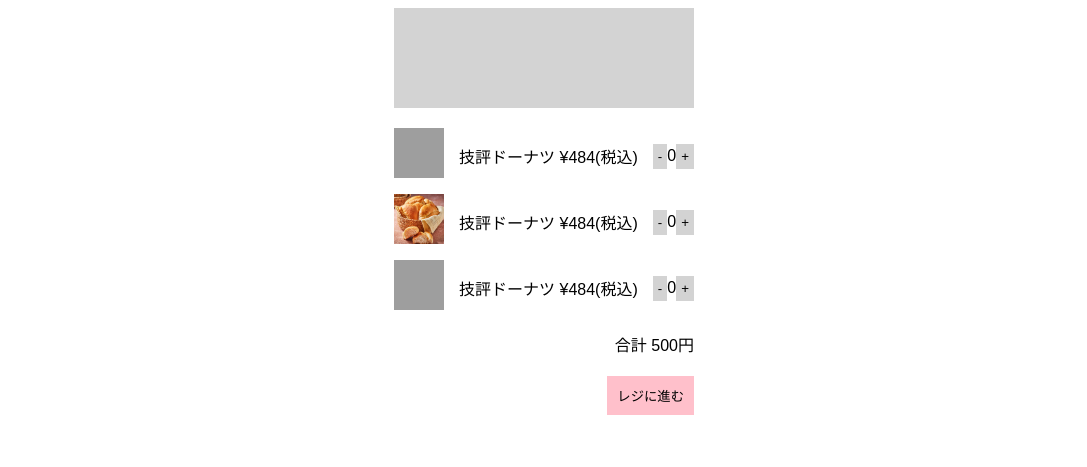
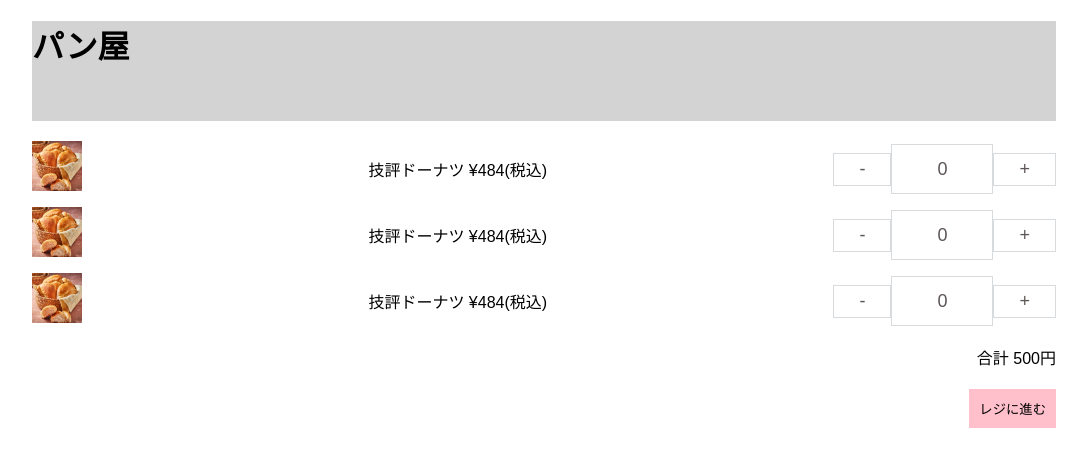
Before and after one commit to uotas-kosuke/pan_de_reserve, a Django app: page / in a window 1280 px wide. Shown: the top 467 px of the page, without its empty margins (96-1183 px from the left). Run offline with Django 5.2, Linux system fonts and the light colour scheme; grey boxes are pictures that could not be loaded.

Commit message:
ヘッダーを作る。Buttonを押したら数が上下する

```diff
--- a/pan_de_reserve/templates/pan_de_reserve/index.html
+++ b/pan_de_reserve/templates/pan_de_reserve/index.html
@@ -7,9 +7,11 @@
     <style>
         body {
             font-family: Arial, sans-serif;
+            margin: 0;
+            width: 100%;
         }
         .container {
-            width: 300px;
+            width: 80%;
             margin: 0 auto;
         }
         .product {
@@ -25,12 +27,6 @@
         .quantity {
             display: flex;
             align-items: center;
-        }
-        .quantity button {
-            background-color: lightgray;
-            border: none;
-            padding: 5px;
-            cursor: pointer;
         }
         .checkout {
             text-align: right;
@@ -51,22 +47,55 @@
             height: 100px;
             margin-bottom: 20px;
         }
+        .add_button {
+            color:rgba(43, 32, 32, 0.76) ;
+            font-size: 18px;
+            cursor: pointer;
+            padding: 5px 25px;
+            background-color: white;
+            border: 1px solid #D7DBDD;
+            border-radius: 0;
+            outline: 0;
+        }
+        .minus_button {
+            color:rgba(43, 32, 32, 0.76) ;
+            font-size: 18px;
+            cursor: pointer;
+            padding: 5px 25px;
+            background-color: white;
+            border: 1px solid #D7DBDD;
+            border-radius: 0;
+            outline: 0;
+        }
+        .inputtext {
+            color:rgba(43, 32, 32, 0.76) ;
+            font-size: 18px;
+            border-left: 0;
+            border-right: 0;
+            width: 80px;
+            line-height: 3rem;
+            text-align: center;
+            border: 1px solid #D7DBDD;
+            padding: 0 10px;
+        }
     </style>
 </head>
 <body>
     {% load static %}
-    <div class="container">
+      <div class="container">
         <!-- Header section -->
-        <div class="header"></div>
+        <div class="header">
+            <h1>パン屋</h1>
+        </div>
 
         <!-- Product list -->
         <div class="product">
-            <img src="#" alt="商品画像">
+            <img src="{% static "image.png" %}" alt="商品画像">
             <p>技評ドーナツ ¥484(税込)</p>
             <div class="quantity">
-                <button>-</button>
-                <p>0</p>
-                <button>+</button>
+                <button class="minus_button" id="down" >-</button>
+                <input type="text" value="0" class="inputtext" id="textbox"></input>
+                <button class="add_button" id="up">+</button>
             </div>
         </div>
 
@@ -74,19 +103,19 @@
             <img src="{% static "image.png" %}" alt="商品画像">
             <p>技評ドーナツ ¥484(税込)</p>
             <div class="quantity">
-                <button>-</button>
-                <p>0</p>
-                <button>+</button>
+                <button class="minus_button" id="down" >-</button>
+                <input type="text" value="0" class="inputtext" id="textbox"></input>
+                <button class="add_button" id="up">+</button>
             </div>
         </div>
 
         <div class="product">
-            <img src="#" alt="商品画像">
+            <img src="{% static "image.png" %}" alt="商品画像">
             <p>技評ドーナツ ¥484(税込)</p>
             <div class="quantity">
-                <button>-</button>
-                <p>0</p>
-                <button>+</button>
+                <button class="minus_button" id="down" >-</button>
+                <input type="text" value="0" class="inputtext" id="textbox"></input>
+                <button class="add_button" id="up">+</button>
             </div>
         </div>
 
@@ -98,5 +127,21 @@
             <button>レジに進む</button>
         </div>
     </div>
+    <script>
+        const up = document.getElementById('up');
+        const down = document.getElementById('down');
+        const textbox = document.getElementById('textbox');
+        let count = 0;
+        up.addEventListener('click', () => {
+            count++;
+            textbox.value = count;
+        });
+        down.addEventListener('click', () => {
+            if (count > 0) {
+                count--;
+                textbox.value = count;
+            }
+        });
+    </script>
 </body>
 </html>
```
